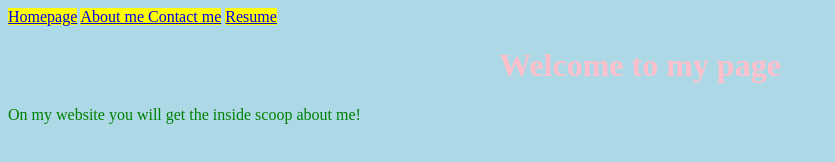
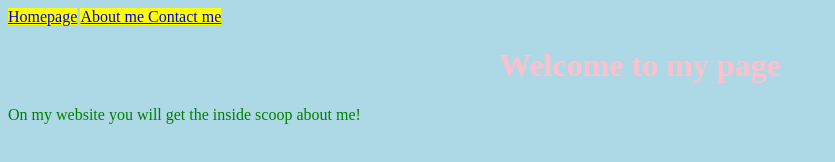
Before and after one commit to Nytierra123/introduction-to-css-and-color-Nytierra123, a plain HTML site: page index.html in a window 1280 px wide. Shown: the whole page, without its empty margins (0-835 px from the left). Drawn offline with Linux system fonts and the light colour scheme.

Commit message:
Update index.html

```diff
--- a/index.html
+++ b/index.html
@@ -14,7 +14,7 @@ P{ color:green; font- family:verdana}
    <a href="index.html">Homepage</a>
   <a href="about.html">About me </a>
  <a href="contact.html">Contact me</a>
-<a href="Resume.html">Resume </a>
+
  </nav>
 <h1>Welcome to my page </h1>
 <p>On my website you will get the inside scoop about me!</p>
```
